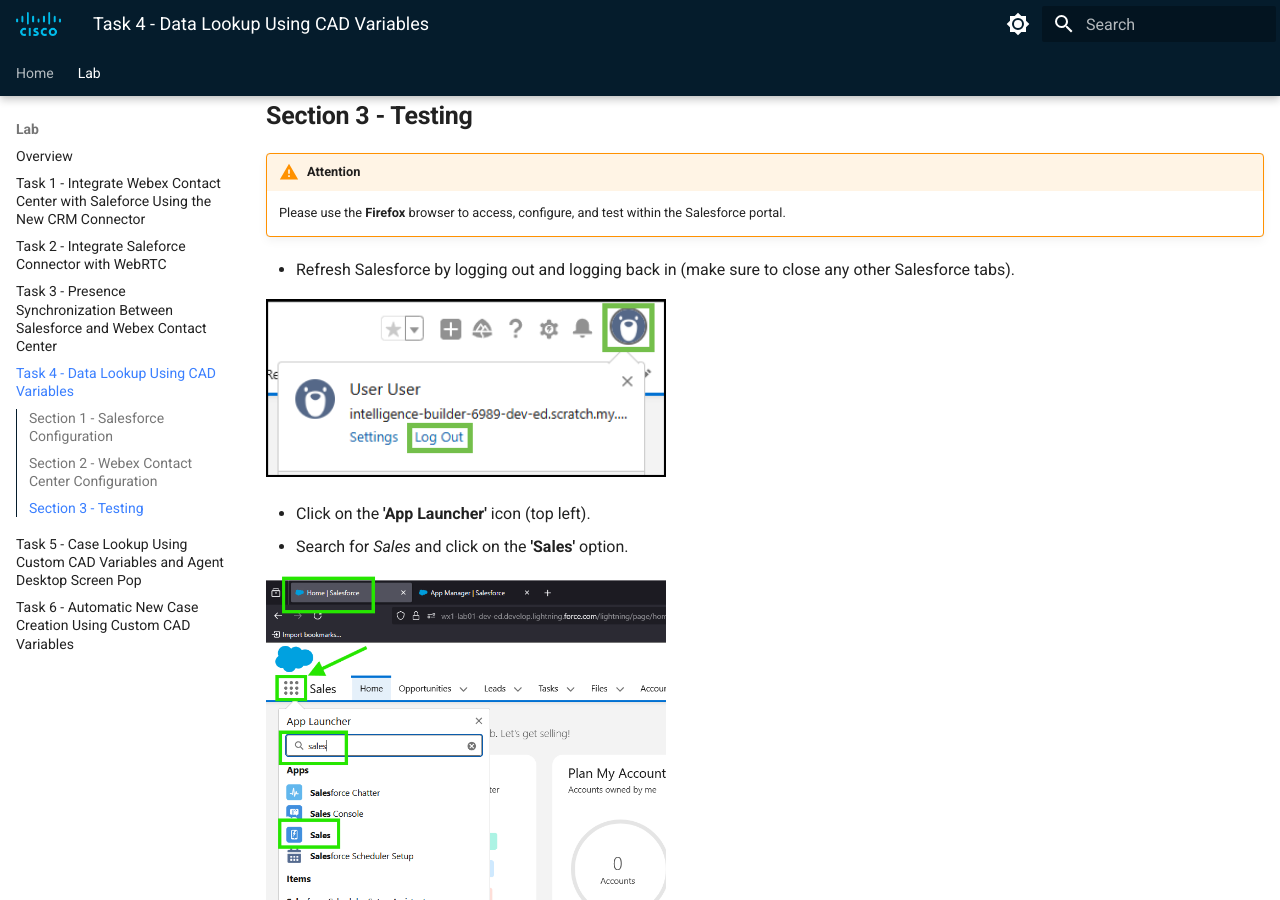
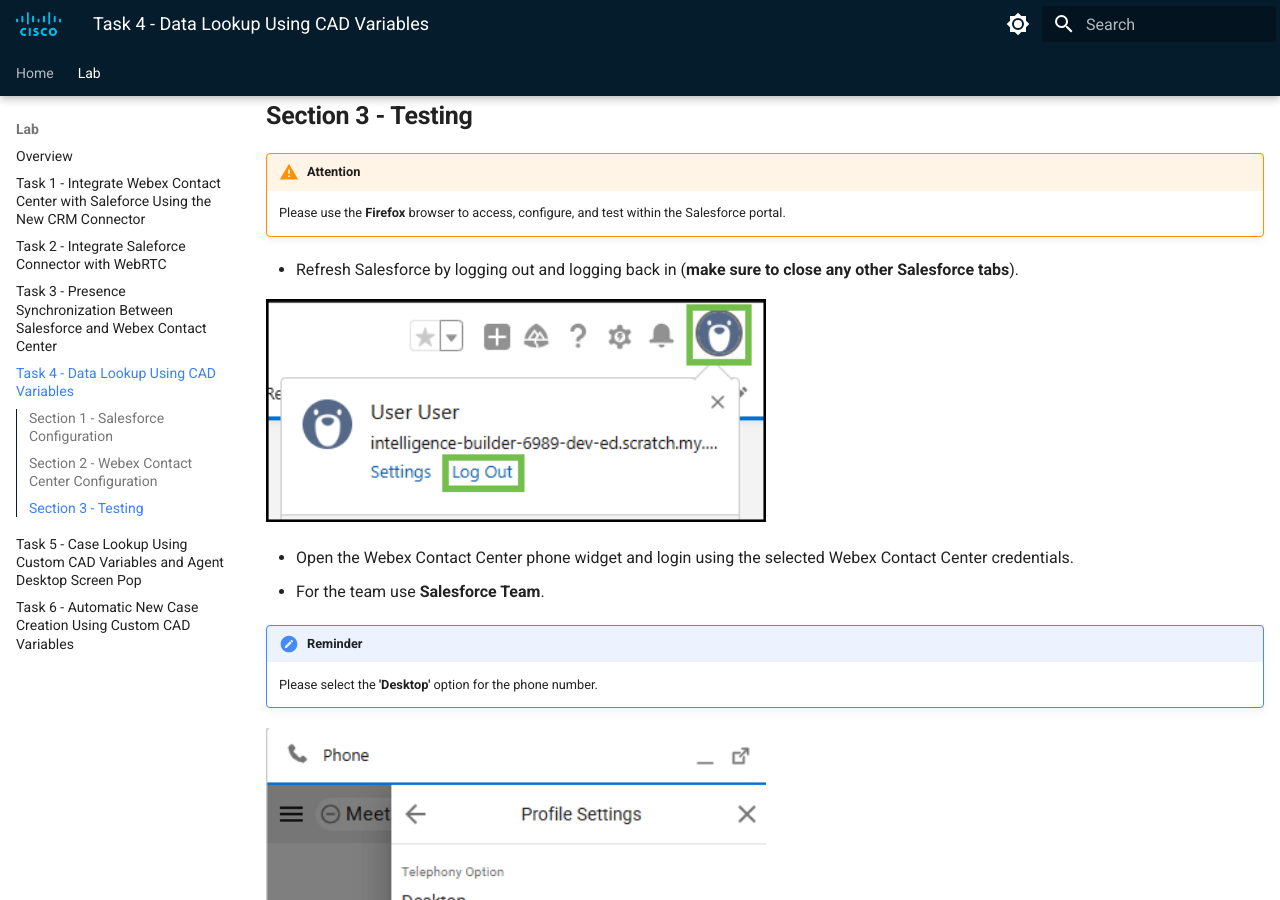
Before and after one commit to WebexCC-SA/LAB-2308, an MkDocs documentation site: the page built from docs/task4.md, in a window 1280 px wide and 900 px high, scrolled down 7999 px. Built offline with MkDocs 1.6.1 and Material for MkDocs 9.7.7, drawn with Linux system fonts in a browser that asks for light colours.

Commit message:
Update task4.md

````diff
--- a/docs/task4.md
+++ b/docs/task4.md
@@ -37,7 +37,7 @@
 ![Nav](./assets/t2s3p1.png){ width="800" }
 
 - Under **'Advanced Screen Pop Search Configuration'**, change **'Advanced Screen Pop Enabled'** to **true** (type it in manually).
-- For **'CAD Variable Name'**, use _ani_.
+- For **'CAD Variable Name'**, use **_ani_**.
 - Under **'Screen Pop Settings for No Record Match'**, populate **'Object Field Mappings'** as follows:
 
 ``` ios
@@ -105,14 +105,9 @@
 !!! warning "Attention"
 	Please use the **Firefox** browser to access, configure, and test within the Salesforce portal.
 
-- Refresh Salesforce by logging out and logging back in (make sure to close any other Salesforce tabs).
+- Refresh Salesforce by logging out and logging back in (**make sure to close any other Salesforce tabs**).
 
-![Nav](./assets/t2s4p1a.png){ width="400" }
-
-- Click on the **'App Launcher'** icon (top left).
-- Search for _Sales_ and click on the **'Sales'** option.
-
-![Nav](./assets/t1s2p1.png){ width="400" }
+![Nav](./assets/t2s4p1a.png){ width="500" }
 
 - Open the Webex Contact Center phone widget and login using the selected Webex Contact Center credentials.
 - For the team use **Salesforce Team**.
@@ -120,6 +115,7 @@
 !!! note "Reminder"
 	Please select the **'Desktop'** option for the phone number.
 
+![Nav](./assets/task2/4.png){ width="500" }
 
 - Make sure that the agent state is set to 'Available' and then call the channel number (noted from the steps above). In the IVR, choose **option 4**.
 - Since Salesforce does not recognize your number, a new **Contact** create window will open with the phone number prefilled.
````
